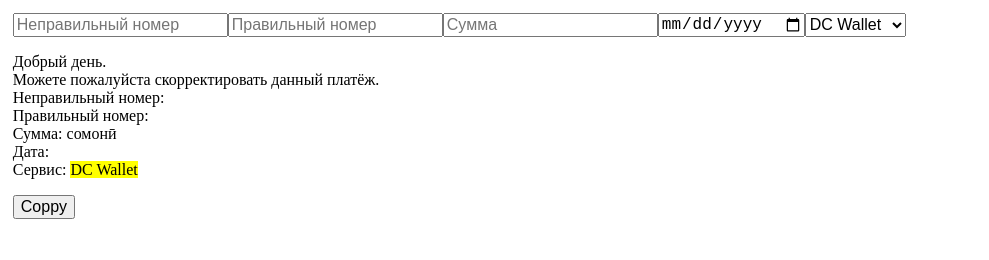
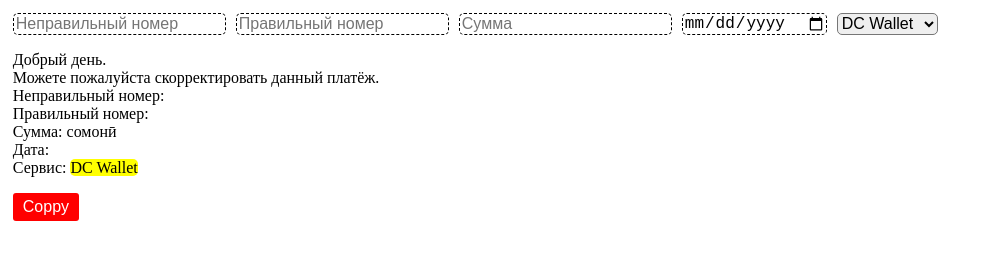
Before and after one commit to islom2202/-, a plain HTML site: page manualy-generate.html in a window 1280 px wide. Both pictures are taken after a click on the button "Copy". Shown: the whole page, without its empty margins (0-989 px from the left). Drawn offline with Linux system fonts and the light colour scheme.

Commit message:
added some simple stylings

```diff
--- a/manualy-generate.html
+++ b/manualy-generate.html
@@ -3,18 +3,11 @@
 <head>
   <meta charset="UTF-8">
   <meta name="viewport" content="width=device-width, initial-scale=1.0">
-  <title>Document</title>
-  <style>
-    p, input, select, button{
-      font-size: clamp(16px, 1vw, 1.4rem)
-    }
-    body{
-      margin: clamp(5px, 1vw, 2rem)
-    }
-  </style>
+  <link rel="stylesheet" href="style.css">
+  <title>Генератсияи дастӣ</title>
 </head>
 <body >
-<form style="display: flex; flex-wrap: wrap;">
+<form>
   <input type="number" max="9" placeholder="Неправильный номер" class="incorrect-input">
   <input type="number" placeholder="Правильный номер" class="correct-input">
   <input type="number" placeholder="Сумма" class="amount-input">
@@ -66,9 +59,11 @@
     inputs = [correctInput, incorrectInput, amountInput]
     inputs.forEach((e)=> e.value = '')
     copyBtn.innerHTML = 'Coppied'
+    copyBtn.style.backgroundColor = 'green'
     setTimeout(() => {
       copyBtn.innerHTML = 'Coppy'
-    }, 500);
+      copyBtn.style.backgroundColor = 'red'
+    }, 800);
    }
 </script>
 </body>
--- /dev/null
+++ b/style.css
@@ -0,0 +1,31 @@
+*{
+  font-size: clamp(16px, 1.2vw, 1.4rem);
+  box-sizing: border-box;
+  text-decoration: none;
+  list-style: none;
+  border-radius: 5px;
+}
+body{
+  margin: clamp(5px, 1vw, 2rem)
+}
+button{
+  background-color: red;
+  border: none;
+  border-radius: 3px;
+  color: white;
+  padding: 5px 10px;
+}
+a{
+  color: inherit;
+}
+button:active{
+  opacity: 0.7;
+}
+form{
+  display: flex;
+  flex-wrap: wrap;
+  gap: clamp(5px, 1vw, 10px);
+}
+input{
+  border: 1px dashed;
+}
```
Also changed, not shown: auto-generate.html (+5 -2 lines), index.html (+4 -10 lines).
